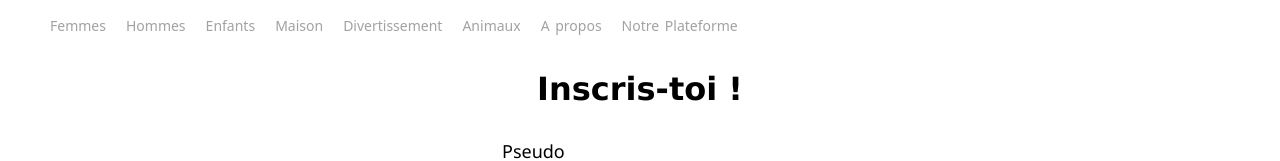
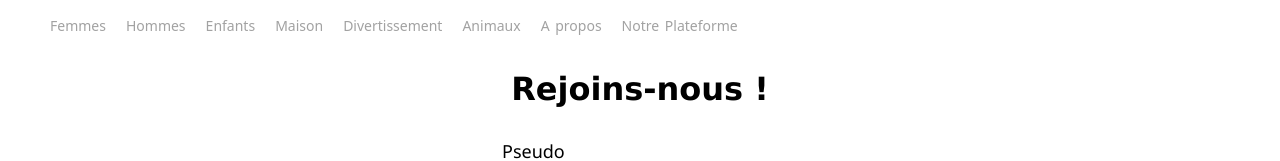
Before and after one commit to 6dean/Vinted-Front, a React (Create React App) app: page /publish in a window 1280 px wide. Shown: the part 303-464 px from the top of the page. Built offline with nearby package versions, Linux system fonts and the light colour scheme.

Commit message:
changing name of css categories

```diff
--- a/src/App.css
+++ b/src/App.css
@@ -598,7 +598,7 @@ footer > .footer-flex .nav-bar .button-nav-bar:hover {
 }
 
 .master-2 {
-  height: 130vh;
+  min-height: 130vh;
   background: rgb(208, 208, 208);
   background: linear-gradient(
     180deg,
--- a/src/components/Header.js
+++ b/src/components/Header.js
@@ -2,7 +2,7 @@ import { Link } from "react-router-dom";
 
 const Header = ({ token, transferToken, product, setProduct }) => {
   return (
-    <>
+    <div className="sticky-header">
       <header>
         <div>
           <Link to="/">
@@ -43,7 +43,7 @@ const Header = ({ token, transferToken, product, setProduct }) => {
         </div>
       </header>{" "}
       <div className="line"></div>
-    </>
+    </div>
   );
 };
 
--- a/src/pages/Signup.js
+++ b/src/pages/Signup.js
@@ -18,7 +18,7 @@ const Signup = () => {
   return (
     <div className="formulaire">
       <div className="App">
-        <div>{infos ? <h1>Merci !</h1> : <h1>Inscris-toi !</h1>}</div>
+        <div>{infos ? <h1>Merci !</h1> : <h1>Rejoins-nous !</h1>}</div>
         {infos === false ? (
           <div className="input-block">
             <div>
```
